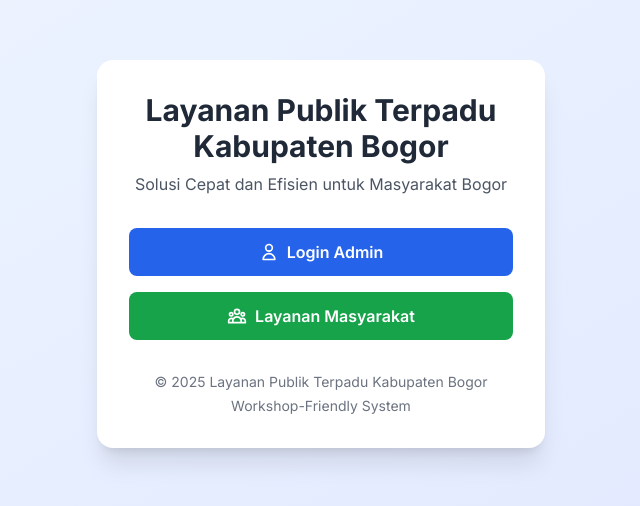
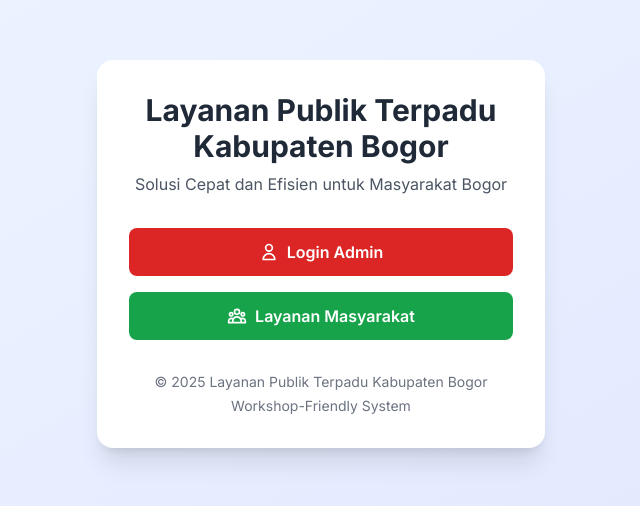
Before and after one commit to rvilothra/workshop-diskominfo-development, a Next.js app: page / in a window 1280 px wide. Shown: the part 146-652 px from the top of the page, without its empty margins (319-959 px from the left). Built offline with nearby package versions, Linux system fonts and the light colour scheme.

Commit message:
ubah warna tombol

```diff
--- a/app/page.jsx
+++ b/app/page.jsx
@@ -18,7 +18,7 @@ export default function Home() {
         <div className="space-y-4">
           <Link
             href="/admin/login"
-            className="w-full bg-blue-600 hover:bg-blue-700 text-white font-semibold py-3 px-6 rounded-lg transition duration-200 flex items-center justify-center"
+            className="w-full bg-red-600 hover:bg-red-700 text-white font-semibold py-3 px-6 rounded-lg transition duration-200 flex items-center justify-center"
           >
             <svg
               className="w-5 h-5 mr-2"
```
